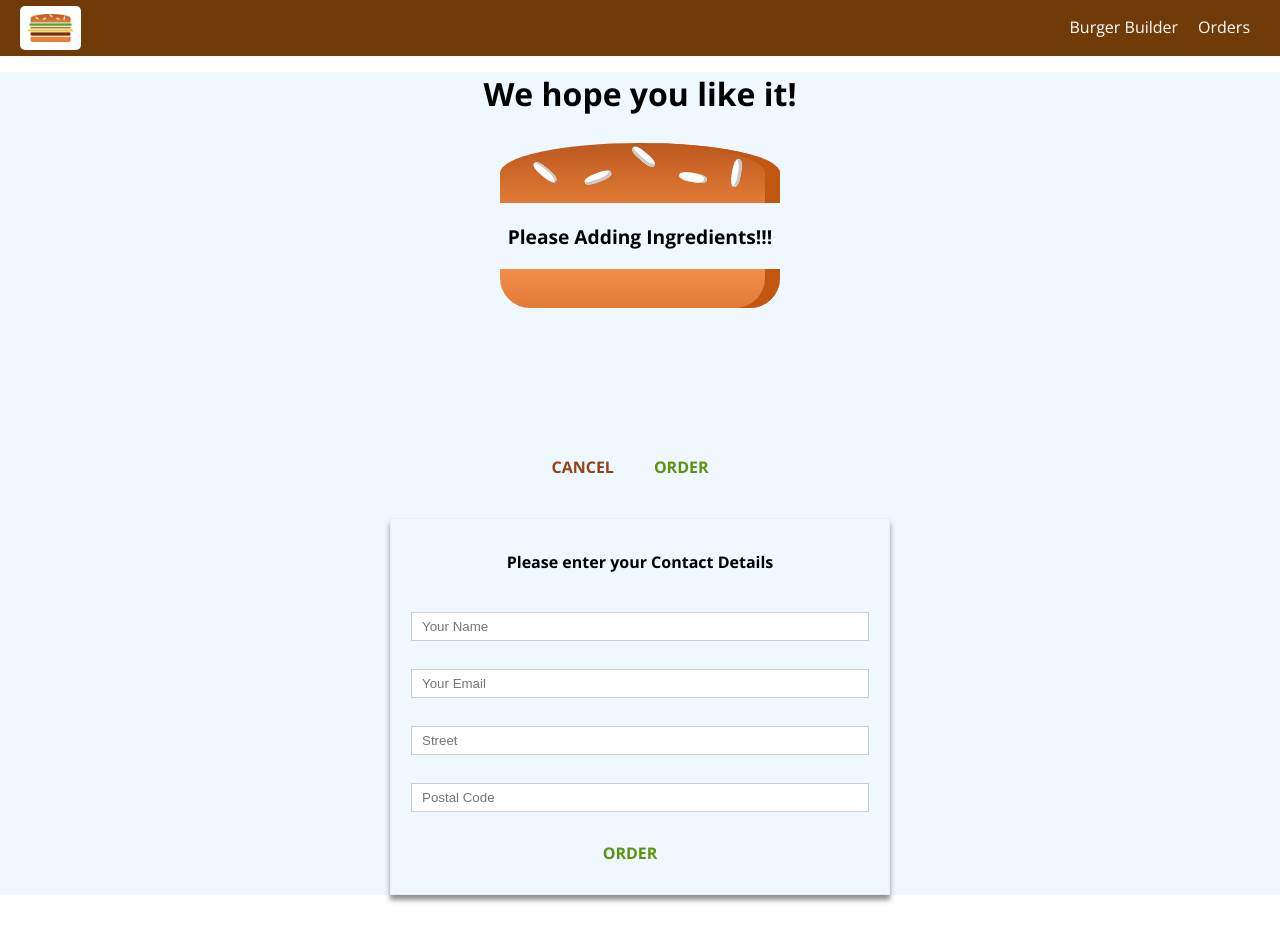
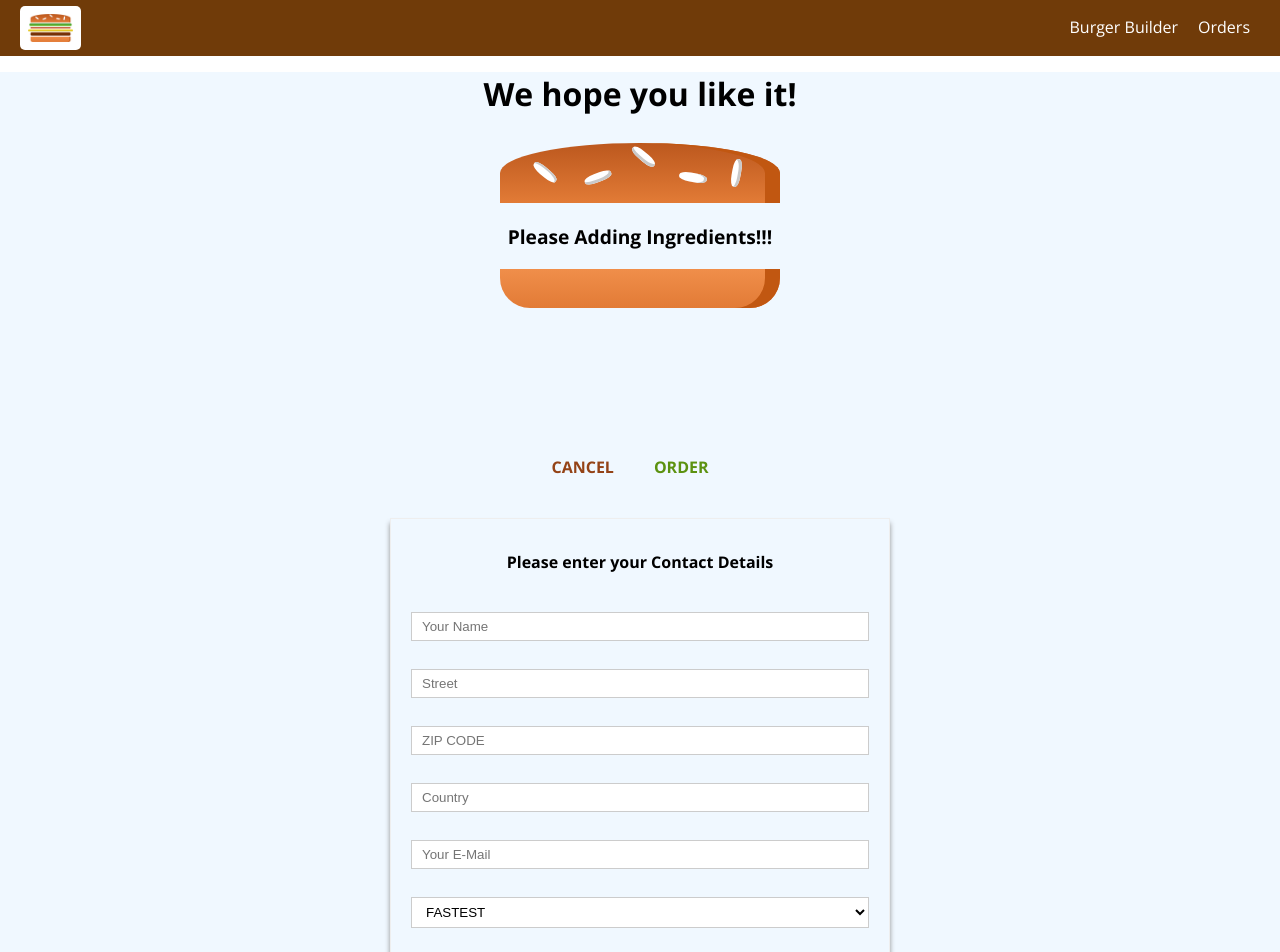
Before and after one commit to SOURAV-ROY/burger-builder, a React app: page /checkout/contact-data in a window 1280 px wide. Shown: the top 952 px of the page. Before the commit the page ends 915 px from the top, so only its background shows below. Built offline with nearby package versions, Linux system fonts and the light colour scheme.

Commit message:
Handling User Input

```diff
--- a/src/components/UI/Input/Input.js
+++ b/src/components/UI/Input/Input.js
@@ -5,15 +5,43 @@
 
     let inputElement = null;
 
-    switch (props.inputtype) {
+    switch (props.elementType) {
         case ('input'):
-            inputElement = <input className={classes.InputElement} {...props}/>;
+            inputElement = <input
+                className={classes.InputElement}
+                {...props.elementConfig}
+                value={props.value}
+                onChange={props.changed}
+            />;
             break;
         case ('textarea'):
-            inputElement = <textarea className={classes.InputElement} {...props}/>;
+            inputElement = <textarea
+                className={classes.InputElement}
+                {...props.elementConfig}
+                value={props.value}
+                onChange={props.changed}
+            />;
+            break;
+        case ('select'):
+            inputElement = (
+                <select
+                    className={classes.InputElement}
+                    {...props.elementConfig}
+                    value={props.value}
+                onChange={props.changed}>
+                    {props.elementConfig.option.map(option => (
+                        <option key={option.value} value={option.value}>
+                            {option.displayValue}
+                        </option>
+                    ))}
+
+                </select>
+            );
             break;
         default:
-            inputElement = <input className={classes.InputElement} {...props}/>
+            inputElement = <input
+                className={classes.InputElement}
+                {...props.elementConfig} value={props.value}/>
     }
 
     return (
--- a/src/containers/Checkout/ContactData/ContactData.js
+++ b/src/containers/Checkout/ContactData/ContactData.js
@@ -1,4 +1,4 @@
-import React, { Component } from 'react';
+import React, {Component} from 'react';
 import Button from '../../../components/UI/Button/Button';
 import Spinner from '../../../components/UI/Spinner/Spinner';
 import classes from './ContactData.css';
@@ -7,62 +7,151 @@
 
 class ContactData extends Component {
     state = {
-        name: '',
-        email: '',
-        address: {
-            street: '',
-            postalCode: ''
+        // name: '',
+        // email: '',
+        // address: {
+        //     street: '',
+        //     postalCode: ''
+        // },
+
+        orderForm: {
+            name: {
+                elementType: 'input',
+                elementConfig: {
+                    type: 'text',
+                    placeholder: 'Your Name'
+                },
+                value: ''
+            },
+            street: {
+                elementType: 'input',
+                elementConfig: {
+                    type: 'text',
+                    placeholder: 'Street'
+                },
+                value: ''
+            },
+            zipCode: {
+                elementType: 'input',
+                elementConfig: {
+                    type: 'text',
+                    placeholder: 'ZIP CODE'
+                },
+                value: ''
+            },
+            country: {
+                elementType: 'input',
+                elementConfig: {
+                    type: 'text',
+                    placeholder: 'Country'
+                },
+                value: ''
+            },
+            email: {
+                elementType: 'input',
+                elementConfig: {
+                    type: 'email',
+                    placeholder: 'Your E-Mail'
+                },
+                value: ''
+            },
+            deliverMethod: {
+                elementType: 'select',
+                elementConfig: {
+                    option: [
+                        {value: 'fastest', displayValue: 'FASTEST'},
+                        {value: 'cheapest', displayValue: 'Cheapest'}
+                    ]
+                },
+                value: ''
+            }
         },
+
         loading: false
+    };
 
-    };
 
     orderHandler = (event) => {
         event.preventDefault();
-        this.setState( { loading: true } );
+        this.setState({loading: true});
         const order = {
             ingredients: this.props.ingredients,
             // On production, calculate this on the server
             // so users cannot manipulate it before it's
             // sent to the server.
             price: this.props.price,
-            customer: {
-                name: 'SOURAV ROY',
-                address: {
-                    street: 'KHILKHET',
-                    zipCode: '1229',
-                    country: 'DHAKA'
-                },
-                email: 'sourav@admin.com'
-            },
-            deliverMethod: 'fastest'
+
+            // customer: {
+            //     name: 'SOURAV ROY',
+            //     address: {
+            //         street: 'KHILKHET',
+            //         zipCode: '1229',
+            //         country: 'DHAKA'
+            //     },
+            //     email: 'sourav@admin.com'
+            // },
+            // deliverMethod: 'fastest'
         };
 
         // orders will be the name of the node created
         // in firebase
         axios.post('/orders.json', order)
             .then(response => {
-                this.setState({ loading: false });
+                this.setState({loading: false});
                 this.props.history.push('/');
             })
             .catch(error => {
-                this.setState({ loading: false });
+                this.setState({loading: false});
             });
     };
 
-    render () {
+    inputChangedHandler = (event, inputIdentifier) => {
+        // console.log(event.target.value);
+        const updatedOrderForm = {
+            ...this.state.orderForm
+        };
+        const updatedFormElement = {
+            ...updatedOrderForm[inputIdentifier]
+        };
+        updatedFormElement.value = event.target.value;
+        updatedOrderForm[inputIdentifier] = updatedFormElement;
+        this.setState({orderForm: updatedOrderForm});
+    };
+
+    render() {
+
+        const formElementArray = [];
+        for (let key in this.state.orderForm) {
+            formElementArray.push({
+                id: key,
+                config: this.state.orderForm[key]
+            });
+        }
+
         let form = (
             <form>
-                <Input inputtype="input" type="text" name="name" placeholder="Your Name"/>
-                <Input inputtype="input" type="email" name="email" placeholder="Your Email"/>
-                <Input inputtype="input" type="text" name="street" placeholder="Street"/>
-                <Input inputtype="input" type="text" name="postal" placeholder="Postal Code"/>
+
+                {/*<Input elementType="..." elementConfig="..." value="..."/>*/}
+
+                {formElementArray.map(formElement => (
+                    <Input
+                        key={formElement.id}
+                        elementType={formElement.config.elementType}
+                        elementConfig={formElement.config.elementConfig}
+                        value={formElement.config.value}
+                        changed={(event) => this.inputChangedHandler(event, formElement.id)}
+                    />
+                ))}
+                {/*<Input inputtype="input" type="text" name="name" placeholder="Your Name"/>*/}
+                {/*<Input inputtype="input" type="email" name="email" placeholder="Your Email"/>*/}
+                {/*<Input inputtype="input" type="text" name="street" placeholder="Street"/>*/}
+                {/*<Input inputtype="input" type="text" name="postal" placeholder="Postal Code"/>*/}
 
                 <Button btnType="Success" clicked={this.orderHandler}>ORDER</Button>
             </form>
         );
         if (this.state.loading) {
-            form = <Spinner />;
+            form = <Spinner/>;
 
         }
 
```
Also changed, not shown: 1 other file (tests, documents, lock files or other folders).
